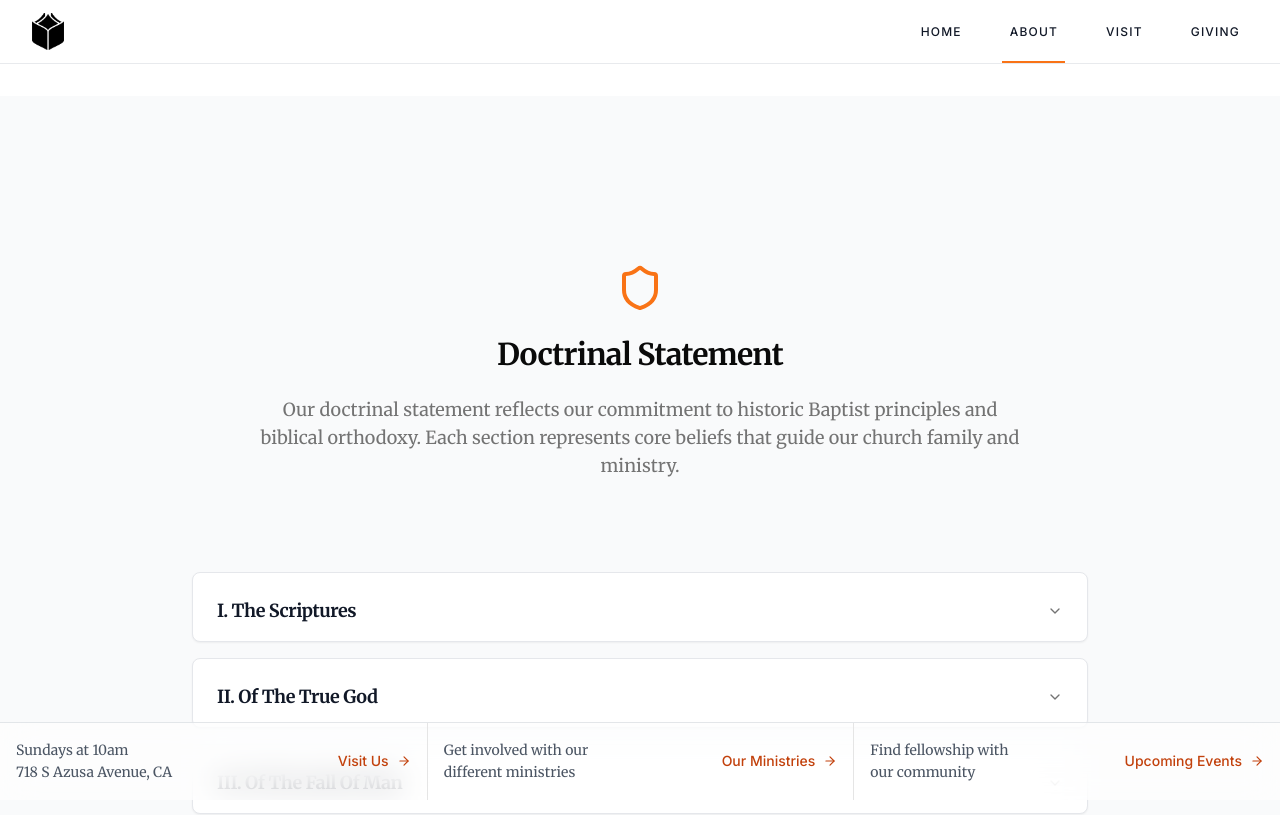
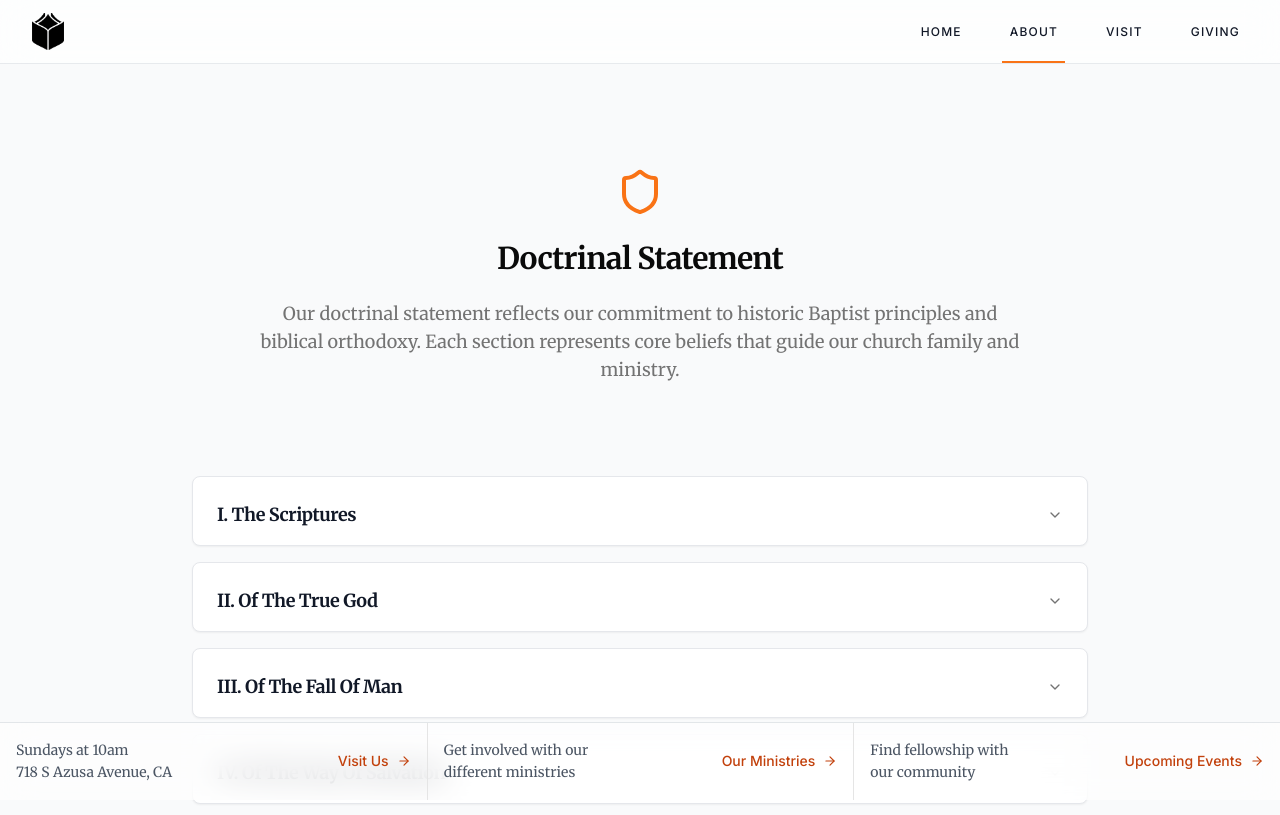
Before and after one commit to PraiseChurch/web, a Next.js app: page /about in a window 1280 px wide. Shown: the top 815 px of the page. Built offline with nearby package versions, Linux system fonts and the light colour scheme.

Commit message:
fix: spacing on FluidContainer

```diff
--- a/src/app/components/FluidContainer.tsx
+++ b/src/app/components/FluidContainer.tsx
@@ -6,7 +6,7 @@ interface ContainerProps {
 
 export const FluidContainer: React.FC<ContainerProps> = ({ children }) => {
   return (
-    <div className="container my-24 mx-auto py-3 px-5 max-w-screen-lg">
+    <div className="container pb-36 mx-auto py-3 px-5 max-w-screen-lg">
       {children}
     </div>
   );
```
